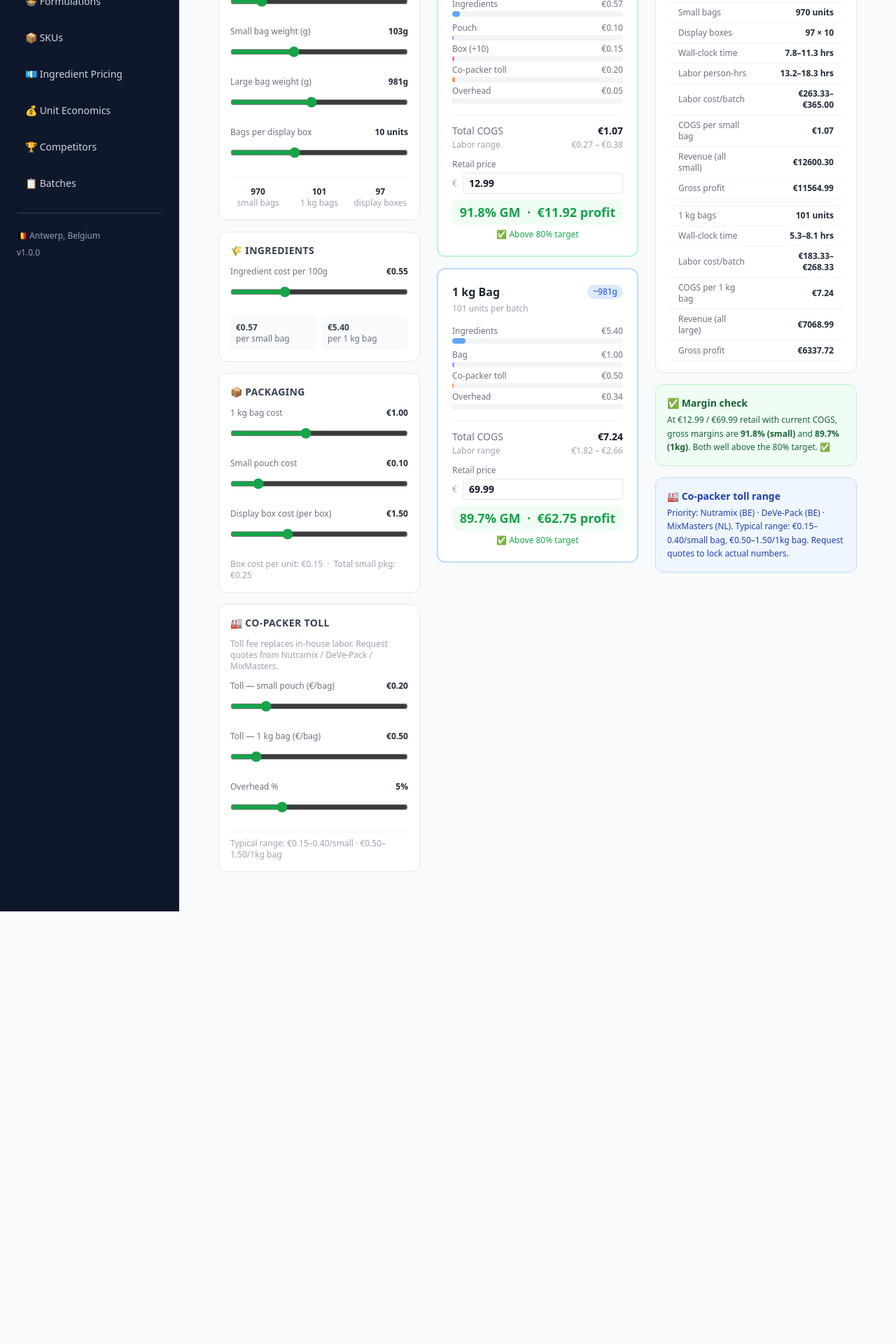
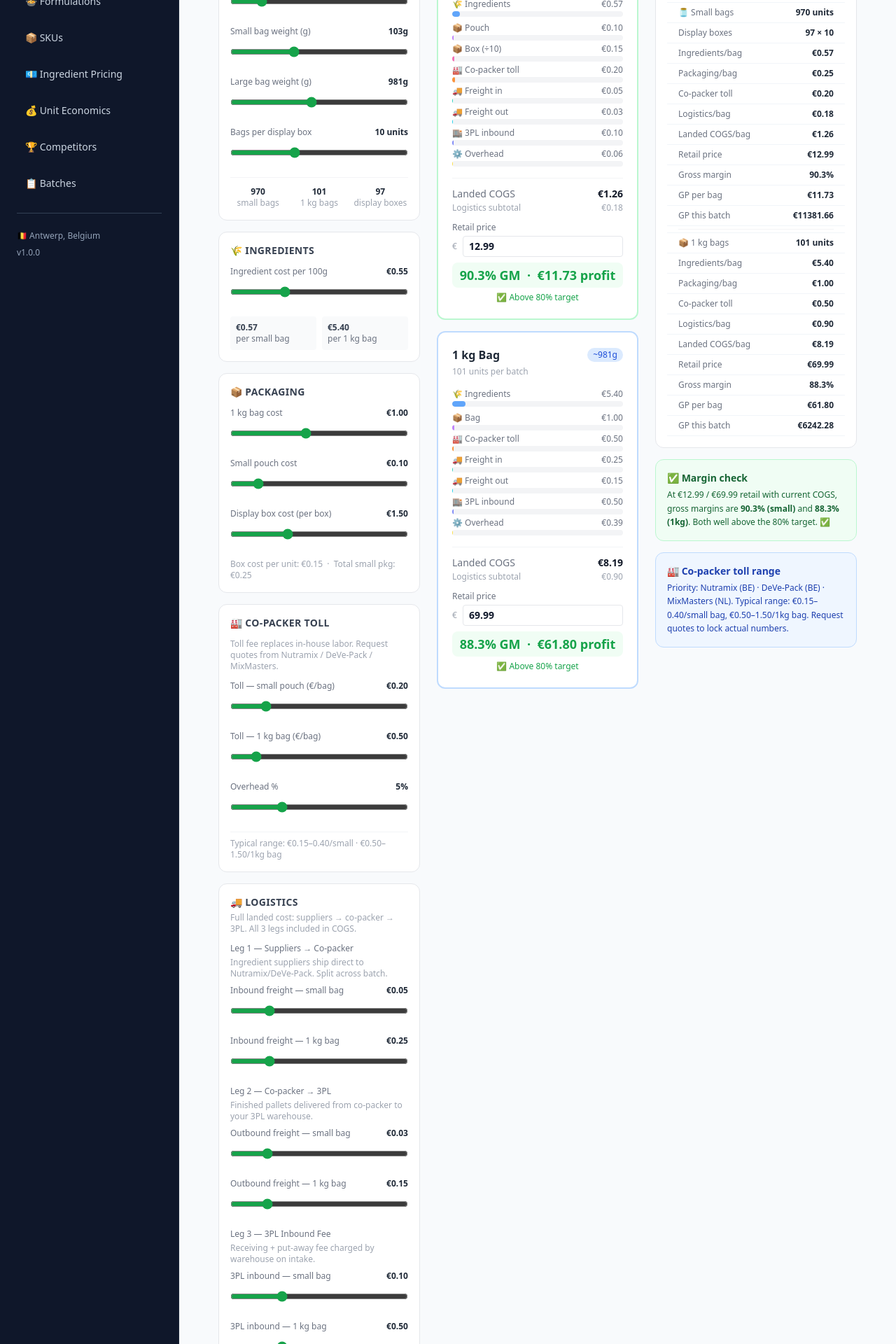
Before and after one commit to tim581/BioRise, a Next.js app: page /unit-economics in a window 1280 px wide. Shown: the part 280-2200 px from the top of the page at 70% size. Before the commit the page ends 1582 px from the top, so only its background shows below. Built offline with nearby package versions, Linux system fonts and the light colour scheme.

Commit message:
feat: add flavor_intensity, flavor_profile, flavor_notes to ingredients — visual FlavorBar in UI, flavor sort option, all 14 formula ingredients populated in Supabase

```diff
--- a/src/app/ingredients/page.tsx
+++ b/src/app/ingredients/page.tsx
@@ -62,12 +62,34 @@ function DensityLabel({ value }: { value?: number }) {
   return <span className="text-xs text-rose-600">dense</span>;
 }
 
+// ─── Flavor intensity bar ─────────────────────────────────────────────────────
+const FLAVOR_COLORS = ['bg-slate-200', 'bg-emerald-400', 'bg-lime-400', 'bg-amber-400', 'bg-orange-500', 'bg-rose-500'];
+const FLAVOR_LABELS = ['', 'Undetectable', 'Very subtle', 'Mild', 'Noticeable ⚠️', 'Dominant ⚠️'];
+
+function FlavorBar({ intensity, profile }: { intensity?: number; profile?: string }) {
+  if (!intensity) return <span className="text-slate-300 text-xs">—</span>;
+  return (
+    <div className="flex flex-col gap-0.5">
+      <div className="flex items-center gap-0.5">
+        {[1,2,3,4,5].map(i => (
+          <div
+            key={i}
+            className={`w-3 h-3 rounded-sm ${i <= intensity ? FLAVOR_COLORS[intensity] : 'bg-slate-100'}`}
+          />
+        ))}
+        <span className="text-xs text-slate-500 ml-1.5">{FLAVOR_LABELS[intensity]}</span>
+      </div>
+      {profile && <p className="text-xs text-slate-400 italic leading-snug">{profile}</p>}
+    </div>
+  );
+}
+
 // ─── Main page ────────────────────────────────────────────────────────────────
 export default function IngredientsPage() {
   const [ingredients, setIngredients] = useState<Ingredient[]>([]);
   const [loading, setLoading] = useState(true);
   const [activeCategory, setActiveCategory] = useState<string>('All');
-  const [sortBy, setSortBy] = useState<'name' | 'category' | 'density'>('category');
+  const [sortBy, setSortBy] = useState<'name' | 'category' | 'density' | 'flavor'>('category');
   const [search, setSearch] = useState('');
 
   useEffect(() => { loadIngredients(); }, []);
@@ -95,6 +117,7 @@ export default function IngredientsPage() {
     .filter(i => !search || i.name.toLowerCase().includes(search.toLowerCase()))
     .sort((a, b) => {
       if (sortBy === 'density') return (a.bulk_density_g_per_ml ?? 0) - (b.bulk_density_g_per_ml ?? 0);
+      if (sortBy === 'flavor') return (b.flavor_intensity ?? 0) - (a.flavor_intensity ?? 0);
       if (sortBy === 'category') {
         const catA = categoryOrder.indexOf(a.category_name ?? '');
         const catB = categoryOrder.indexOf(b.category_name ?? '');
@@ -197,7 +220,7 @@ export default function IngredientsPage() {
           {/* Sort */}
           <div className="flex gap-1 ml-auto">
             <span className="text-xs text-slate-400 self-center mr-1">Sort:</span>
-            {(['category', 'name', 'density'] as const).map(s => (
+            {(['category', 'name', 'density', 'flavor'] as const).map(s => (
               <button
                 key={s}
                 onClick={() => setSortBy(s)}
@@ -207,7 +230,7 @@ export default function IngredientsPage() {
                     : 'bg-white text-slate-500 border-slate-200 hover:border-slate-400'
                 }`}
               >
-                {s === 'category' ? '🗂 Category' : s === 'name' ? 'A–Z' : 'Density ↑'}
+                {s === 'category' ? '🗂 Category' : s === 'name' ? 'A–Z' : s === 'density' ? 'Density ↑' : '👅 Flavour ↓'}
               </button>
             ))}
           </div>
@@ -237,19 +260,19 @@ export default function IngredientsPage() {
                   <tbody>
                     {items.map((ing, idx) => (
                       <tr key={ing.id} className={idx % 2 === 0 ? 'bg-white' : 'bg-slate-50/50'}>
-                        <td className="px-4 py-3 w-64">
+                        <td className="px-4 py-3 w-56">
                           <p className="font-medium text-slate-900 text-sm">{ing.name}</p>
                           {ing.notes && <p className="text-xs text-slate-400 mt-0.5 leading-snug">{ing.notes}</p>}
                         </td>
-                        <td className="px-4 py-3 text-xs text-slate-500 w-12">{ing.unit_of_measure}</td>
-                        <td className="px-4 py-3 w-40">
+                        <td className="px-4 py-3 text-xs text-slate-500 w-10">{ing.unit_of_measure}</td>
+                        <td className="px-4 py-3 w-48">
+                          <FlavorBar intensity={ing.flavor_intensity} profile={ing.flavor_profile} />
+                          {ing.flavor_notes && (
+                            <p className="text-xs text-slate-400 mt-1 leading-snug max-w-xs">{ing.flavor_notes}</p>
+                          )}
+                        </td>
+                        <td className="px-4 py-3 w-36">
                           <DensityBar value={ing.bulk_density_g_per_ml} />
-                        </td>
-                        <td className="px-4 py-3 w-24">
-                          <DensityLabel value={ing.bulk_density_g_per_ml} />
-                        </td>
-                        <td className="px-4 py-3 text-xs text-slate-400">
-                          {ing.shelf_life_days ? `${ing.shelf_life_days}d shelf life` : ''}
                         </td>
                         <td className="px-4 py-3 text-xs text-slate-400 text-right">
                           {ing.target_quality_standard && (
@@ -274,10 +297,9 @@ export default function IngredientsPage() {
               <tr>
                 <th>Ingredient</th>
                 <th>Category</th>
-                <th>Unit</th>
+                <th>Flavour Impact</th>
                 <th>Bulk Density</th>
                 <th>Flow</th>
-                <th>Shelf Life</th>
               </tr>
             </thead>
             <tbody>
@@ -288,12 +310,14 @@ export default function IngredientsPage() {
                     {ing.notes && <p className="text-xs text-slate-400 font-normal mt-0.5">{ing.notes}</p>}
                   </td>
                   <td><CategoryBadge name={ing.category_name} /></td>
-                  <td className="text-slate-500 text-sm">{ing.unit_of_measure}</td>
+                  <td>
+                    <FlavorBar intensity={ing.flavor_intensity} profile={ing.flavor_profile} />
+                    {ing.flavor_notes && (
+                      <p className="text-xs text-slate-400 mt-1 max-w-xs leading-snug">{ing.flavor_notes}</p>
+                    )}
+                  </td>
                   <td><DensityBar value={ing.bulk_density_g_per_ml} /></td>
                   <td><DensityLabel value={ing.bulk_density_g_per_ml} /></td>
-                  <td className="text-slate-500 text-sm">
-                    {ing.shelf_life_days ? `${ing.shelf_life_days}d` : '—'}
-                  </td>
                 </tr>
               ))}
             </tbody>
--- a/src/app/unit-economics/page.tsx
+++ b/src/app/unit-economics/page.tsx
@@ -64,6 +64,17 @@ export default function UnitEconomicsPage() {
   const [copTollSmall,     setCopTollSmall]     = useState(0.20)  // €/small bag
   const [copTollLarge,     setCopTollLarge]     = useState(0.50)  // €/1kg bag
 
+  // --- Logistics (landed cost to 3PL) ---
+  // Leg 1: suppliers → co-packer (direct delivery from ingredient suppliers, split across batch)
+  const [freightSmall,     setFreightSmall]     = useState(0.05)  // €/small bag
+  const [freightLarge,     setFreightLarge]     = useState(0.25)  // €/1kg bag
+  // Leg 2: co-packer → 3PL (finished pallet delivery)
+  const [deliverySmall,    setDeliverySmall]    = useState(0.03)  // €/small bag
+  const [deliveryLarge,    setDeliveryLarge]    = useState(0.15)  // €/1kg bag
+  // Leg 3: 3PL inbound fee (receiving + put-away charged by warehouse on intake)
+  const [threePlSmall,     setThreePlSmall]     = useState(0.10)  // €/small bag
+  const [threePlLarge,     setThreePlLarge]     = useState(0.50)  // €/1kg bag
+
   // --- Labor (for process tab reference only — not in COGS) ---
   const [laborRate,        setLaborRate]        = useState(20)   // €/hr fully loaded
   const [phases,           setPhases]           = useState<Phase[]>(DEFAULT_PHASES)
@@ -104,8 +115,10 @@ export default function UnitEconomicsPage() {
   const laborMidLarge = (laborPerLarge.low  + laborPerLarge.high)  / 2
   const laborMidSmall = (laborPerSmall.low  + laborPerSmall.high)  / 2
 
-  const cogsLargeBase  = ingredLarge + pkgLarge   + copTollLarge
-  const cogsSmallBase  = ingredSmall + pkgPerSmall + copTollSmall
+  const totalLogisticsSmall = freightSmall + deliverySmall + threePlSmall
+  const totalLogisticsLarge = freightLarge + deliveryLarge + threePlLarge
+  const cogsLargeBase  = ingredLarge + pkgLarge   + copTollLarge + totalLogisticsLarge
+  const cogsSmallBase  = ingredSmall + pkgPerSmall + copTollSmall + totalLogisticsSmall
   const cogsLarge      = cogsLargeBase  * (1 + overheadPct / 100)
   const cogsSmall      = cogsSmallBase  * (1 + overheadPct / 100)
 
@@ -197,7 +210,7 @@ export default function UnitEconomicsPage() {
     <div className="max-w-6xl mx-auto p-6">
       <div className="mb-6">
         <h1 className="text-2xl font-bold text-gray-900">Unit Economics</h1>
-        <p className="text-gray-500 text-sm mt-1">Full COGS model — 100 kg batch · 1 formulation · 2 formats</p>
+        <p className="text-gray-500 text-sm mt-1">Landed cost model — suppliers → co-packer → 3PL · 1 formulation · 2 formats · outbound fulfillment carried by customer</p>
       </div>
 
       {/* Tabs */}
@@ -265,6 +278,41 @@ export default function UnitEconomicsPage() {
                 Typical range: €0.15–0.40/small · €0.50–1.50/1kg bag
               </div>
             </div>
+
+            {/* Logistics — landed cost to 3PL */}
+            <div className="bg-white rounded-xl border border-gray-200 p-4">
+              <h3 className="font-semibold text-gray-700 mb-1 text-sm uppercase tracking-wide">🚚 Logistics</h3>
+              <p className="text-xs text-gray-400 mb-3">Full landed cost: suppliers → co-packer → 3PL. All 3 legs included in COGS.</p>
+
+              <div className="text-xs font-medium text-gray-500 mb-1 mt-2">Leg 1 — Suppliers → Co-packer</div>
+              <p className="text-xs text-gray-400 mb-2">Ingredient suppliers ship direct to Nutramix/DeVe-Pack. Split across batch.</p>
+              <Slider label="Inbound freight — small bag" value={freightSmall} min={0} max={0.30} step={0.01} unit="€" onChange={setFreightSmall} />
+              <Slider label="Inbound freight — 1 kg bag" value={freightLarge} min={0} max={1.50} step={0.05} unit="€" onChange={setFreightLarge} />
+
+              <div className="text-xs font-medium text-gray-500 mb-1 mt-3">Leg 2 — Co-packer → 3PL</div>
+              <p className="text-xs text-gray-400 mb-2">Finished pallets delivered from co-packer to your 3PL warehouse.</p>
+              <Slider label="Outbound freight — small bag" value={deliverySmall} min={0} max={0.20} step={0.01} unit="€" onChange={setDeliverySmall} />
+              <Slider label="Outbound freight — 1 kg bag" value={deliveryLarge} min={0} max={1.00} step={0.05} unit="€" onChange={setDeliveryLarge} />
+
+              <div className="text-xs font-medium text-gray-500 mb-1 mt-3">Leg 3 — 3PL Inbound Fee</div>
+              <p className="text-xs text-gray-400 mb-2">Receiving + put-away fee charged by warehouse on intake.</p>
+              <Slider label="3PL inbound — small bag" value={threePlSmall} min={0} max={0.40} step={0.01} unit="€" onChange={setThreePlSmall} />
+              <Slider label="3PL inbound — 1 kg bag" value={threePlLarge} min={0} max={2.00} step={0.05} unit="€" onChange={setThreePlLarge} />
+
+              <div className="mt-3 pt-2 border-t border-gray-100 grid grid-cols-2 gap-2 text-xs">
+                <div className="bg-gray-50 rounded p-2">
+                  <div className="font-semibold text-gray-700">{fmtEur(totalLogisticsSmall)}</div>
+                  <div className="text-gray-400">total logistics / small bag</div>
+                </div>
+                <div className="bg-gray-50 rounded p-2">
+                  <div className="font-semibold text-gray-700">{fmtEur(totalLogisticsLarge)}</div>
+                  <div className="text-gray-400">total logistics / 1 kg bag</div>
+                </div>
+              </div>
+              <div className="mt-2 text-xs text-gray-400">
+                📬 Outbound fulfillment (pick &amp; pack + last-mile) carried by customer
+              </div>
+            </div>
           </div>
 
           {/* Middle — SKU cards */}
@@ -278,21 +326,24 @@ export default function UnitEconomicsPage() {
               <p className="text-xs text-gray-400 mb-4">{nSmall} units · {nBoxes} display boxes of {bagsPerBox}</p>
 
               <div className="space-y-1 mb-4">
-                <CostBar label="Ingredients"  value={ingredSmall}        retail={retailSmall} color="bg-blue-400" />
-                <CostBar label="Pouch"        value={pkgSmallBag}        retail={retailSmall} color="bg-purple-400" />
-                <CostBar label={`Box (÷${bagsPerBox})`} value={pkgBox/bagsPerBox} retail={retailSmall} color="bg-pink-400" />
-                <CostBar label="Co-packer toll" value={copTollSmall}      retail={retailSmall} color="bg-orange-400" />
-                <CostBar label="Overhead"     value={cogsSmall - cogsSmallBase} retail={retailSmall} color="bg-yellow-300" />
+                <CostBar label="🌾 Ingredients"            value={ingredSmall}              retail={retailSmall} color="bg-blue-400" />
+                <CostBar label="📦 Pouch"                  value={pkgSmallBag}              retail={retailSmall} color="bg-purple-400" />
+                <CostBar label={`📦 Box (÷${bagsPerBox})`} value={pkgBox/bagsPerBox}        retail={retailSmall} color="bg-pink-400" />
+                <CostBar label="🏭 Co-packer toll"         value={copTollSmall}             retail={retailSmall} color="bg-orange-400" />
+                <CostBar label="🚚 Freight in"             value={freightSmall}             retail={retailSmall} color="bg-teal-400" />
+                <CostBar label="🚚 Freight out"            value={deliverySmall}            retail={retailSmall} color="bg-cyan-400" />
+                <CostBar label="🏬 3PL inbound"            value={threePlSmall}             retail={retailSmall} color="bg-indigo-400" />
+                <CostBar label="⚙️ Overhead"               value={cogsSmall - cogsSmallBase} retail={retailSmall} color="bg-yellow-300" />
               </div>
 
               <div className="border-t border-gray-100 pt-3 mb-3">
                 <div className="flex justify-between text-sm">
-                  <span className="text-gray-500">Total COGS</span>
+                  <span className="text-gray-500 font-medium">Landed COGS</span>
                   <span className="font-bold text-gray-900">{fmtEur(cogsSmall)}</span>
                 </div>
                 <div className="flex justify-between text-xs text-gray-400 mt-0.5">
-                  <span>Labor range</span>
-                  <span>{fmtEur(laborPerSmall.low)} – {fmtEur(laborPerSmall.high)}</span>
+                  <span>Logistics subtotal</span>
+                  <span>{fmtEur(totalLogisticsSmall)}</span>
                 </div>
               </div>
 
@@ -326,20 +377,23 @@ export default function UnitEconomicsPage() {
               <p className="text-xs text-gray-400 mb-4">{nLarge} units per batch</p>
 
               <div className="space-y-1 mb-4">
-                <CostBar label="Ingredients" value={ingredLarge}        retail={retailLarge} color="bg-blue-400" />
-                <CostBar label="Bag"              value={pkgLarge}           retail={retailLarge} color="bg-purple-400" />
-                <CostBar label="Co-packer toll"  value={copTollLarge}       retail={retailLarge} color="bg-orange-400" />
-                <CostBar label="Overhead"        value={cogsLarge - cogsLargeBase} retail={retailLarge} color="bg-yellow-300" />
+                <CostBar label="🌾 Ingredients"    value={ingredLarge}               retail={retailLarge} color="bg-blue-400" />
+                <CostBar label="📦 Bag"            value={pkgLarge}                  retail={retailLarge} color="bg-purple-400" />
+                <CostBar label="🏭 Co-packer toll" value={copTollLarge}              retail={retailLarge} color="bg-orange-400" />
+                <CostBar label="🚚 Freight in"     value={freightLarge}              retail={retailLarge} color="bg-teal-400" />
+                <CostBar label="🚚 Freight out"    value={deliveryLarge}             retail={retailLarge} color="bg-cyan-400" />
+                <CostBar label="🏬 3PL inbound"    value={threePlLarge}              retail={retailLarge} color="bg-indigo-400" />
+                <CostBar label="⚙️ Overhead"       value={cogsLarge - cogsLargeBase} retail={retailLarge} color="bg-yellow-300" />
               </div>
 
               <div className="border-t border-gray-100 pt-3 mb-3">
                 <div className="flex justify-between text-sm">
-                  <span className="text-gray-500">Total COGS</span>
+                  <span className="text-gray-500 font-medium">Landed COGS</span>
                   <span className="font-bold text-gray-900">{fmtEur(cogsLarge)}</span>
                 </div>
                 <div className="flex justify-between text-xs text-gray-400 mt-0.5">
-                  <span>Labor range</span>
-                  <span>{fmtEur(laborPerLarge.low)} – {fmtEur(laborPerLarge.high)}</span>
+                  <span>Logistics subtotal</span>
+                  <span>{fmtEur(totalLogisticsLarge)}</span>
                 </div>
               </div>
 
@@ -374,21 +428,28 @@ export default function UnitEconomicsPage() {
                   {[
                     ['Batch size', `${batchKg} kg`],
                     ['', ''],
-                    ['Small bags', `${nSmall} units`],
+                    ['🫙 Small bags', `${nSmall} units`],
                     ['Display boxes', `${nBoxes} × ${bagsPerBox}`],
-                    ['Wall-clock time', `${(smallTotals.wallLow/60).toFixed(1)}–${(smallTotals.wallHigh/60).toFixed(1)} hrs`],
-                    ['Labor person-hrs', `${(smallTotals.laborLow/60).toFixed(1)}–${(smallTotals.laborHigh/60).toFixed(1)} hrs`],
-                    ['Labor cost/batch', `${fmtEur((smallTotals.laborLow/60)*laborRate)}–${fmtEur((smallTotals.laborHigh/60)*laborRate)}`],
-                    ['COGS per small bag', fmtEur(cogsSmall)],
-                    ['Revenue (all small)', fmtEur(retailSmall * nSmall)],
-                    ['Gross profit', fmtEur((retailSmall - cogsSmall) * nSmall)],
+                    ['Ingredients/bag', fmtEur(ingredSmall)],
+                    ['Packaging/bag', fmtEur(pkgPerSmall)],
+                    ['Co-packer toll', fmtEur(copTollSmall)],
+                    ['Logistics/bag', fmtEur(totalLogisticsSmall)],
+                    ['Landed COGS/bag', fmtEur(cogsSmall)],
+                    ['Retail price', fmtEur(retailSmall)],
+                    ['Gross margin', `${marginSmall.toFixed(1)}%`],
+                    ['GP per bag', fmtEur(retailSmall - cogsSmall)],
+                    ['GP this batch', fmtEur((retailSmall - cogsSmall) * nSmall)],
                     ['', ''],
-                    ['1 kg bags', `${nLarge} units`],
-                    ['Wall-clock time', `${(largeTotals.wallLow/60).toFixed(1)}–${(largeTotals.wallHigh/60).toFixed(1)} hrs`],
-                    ['Labor cost/batch', `${fmtEur((largeTotals.laborLow/60)*laborRate)}–${fmtEur((largeTotals.laborHigh/60)*laborRate)}`],
-                    ['COGS per 1 kg bag', fmtEur(cogsLarge)],
-                    ['Revenue (all large)', fmtEur(retailLarge * nLarge)],
-                    ['Gross profit', fmtEur((retailLarge - cogsLarge) * nLarge)],
+                    ['📦 1 kg bags', `${nLarge} units`],
+                    ['Ingredients/bag', fmtEur(ingredLarge)],
+                    ['Packaging/bag', fmtEur(pkgLarge)],
+                    ['Co-packer toll', fmtEur(copTollLarge)],
+                    ['Logistics/bag', fmtEur(totalLogisticsLarge)],
+                    ['Landed COGS/bag', fmtEur(cogsLarge)],
+                    ['Retail price', fmtEur(retailLarge)],
+                    ['Gross margin', `${marginLarge.toFixed(1)}%`],
+                    ['GP per bag', fmtEur(retailLarge - cogsLarge)],
+                    ['GP this batch', fmtEur((retailLarge - cogsLarge) * nLarge)],
                   ].map(([k, v], i) => k === '' ? (
                     <tr key={i}><td colSpan={2} className="py-1"><hr className="border-gray-100"/></td></tr>
                   ) : (
--- a/src/lib/types.ts
+++ b/src/lib/types.ts
@@ -22,6 +22,10 @@ export interface Ingredient {
   shelf_stability_score?: number;
   shelf_stability_notes?: string;
   shelf_life_months?: number;
+  // Flavour
+  flavor_intensity?: number;    // 1=undetectable, 5=dominates
+  flavor_profile?: string;
+  flavor_notes?: string;
   // Sourcing
   origin_region?: string;
   origin_countries?: string;
```
